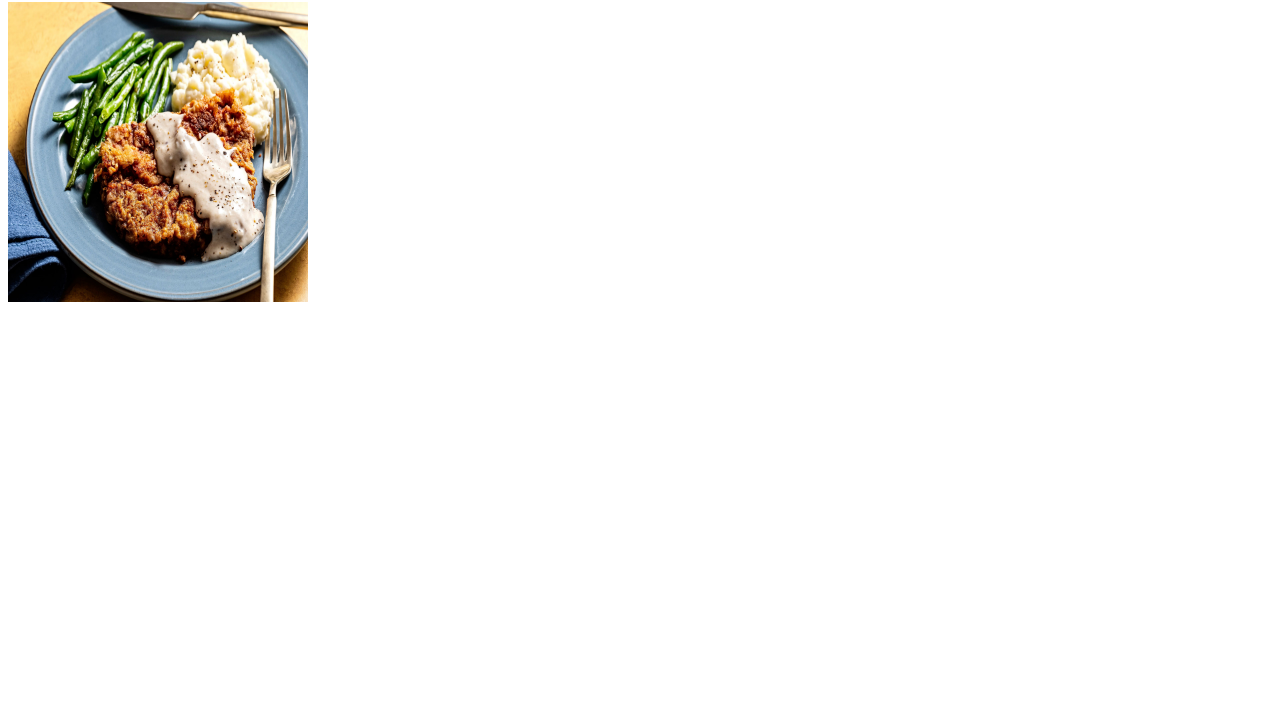
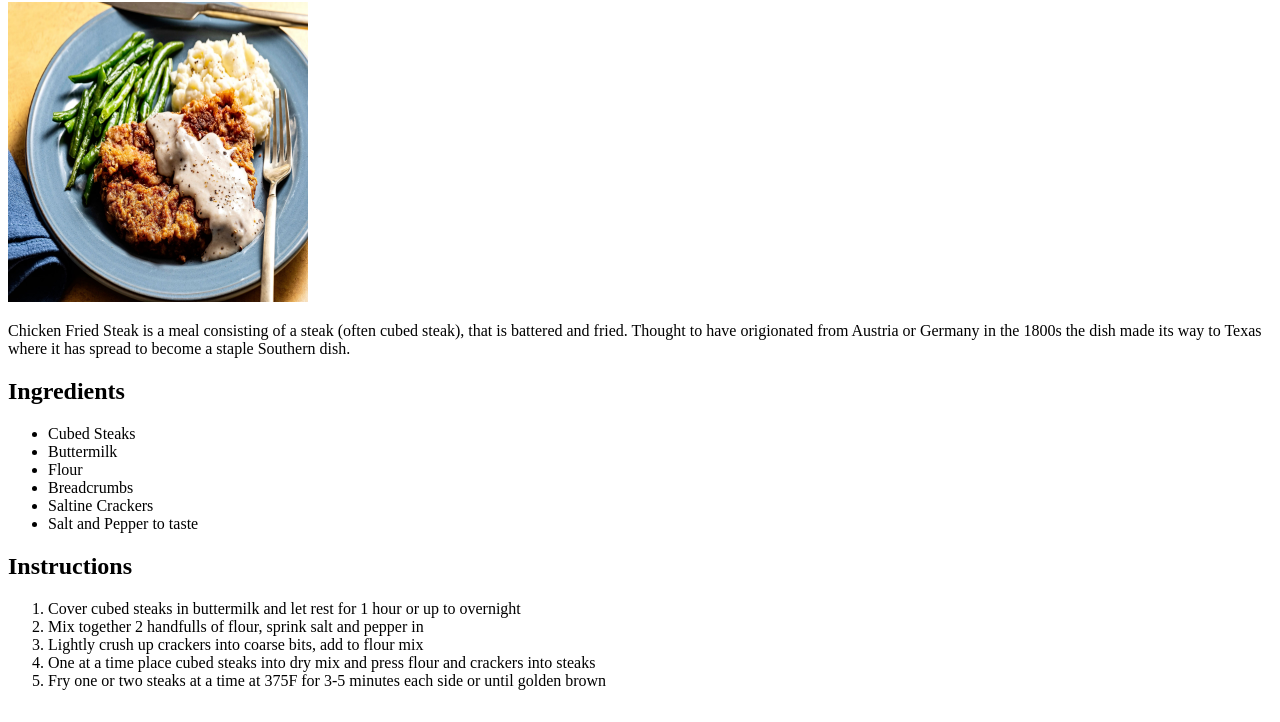
Before and after one commit to tysonrobles33/odin-recipes, a plain HTML site: page recipes/chicken-fried-steak.html in a window 1280 px wide. Shown: the part 78-800 px from the top of the page. Drawn offline with Linux system fonts and the light colour scheme.

Commit message:
feat: Add Chicken Fried Steak description, ingredients, and instructions

```diff
--- a/recipes/chicken-fried-steak.html
+++ b/recipes/chicken-fried-steak.html
@@ -8,6 +8,24 @@
 <body>
     <h1>Chicken Fried Steak</h1>
     <img src="../images/chicken-fried-steak.avif" alt="A picture of a chicken fried steak, served with mashed poatoes and asparagus" width="300" height="300">
-
+    <p>Chicken Fried Steak is a meal consisting of a steak (often cubed steak), that is battered and fried. Thought to have origionated
+        from Austria or Germany in the 1800s the dish made its way to Texas where it has spread to become a staple Southern dish.</p>
+    <h2>Ingredients</h2>
+        <ul>
+            <li>Cubed Steaks</li>
+            <li>Buttermilk</li>
+            <li>Flour</li>
+            <li>Breadcrumbs</li>
+            <li>Saltine Crackers</li>
+            <li>Salt and Pepper to taste</li>
+        </ul>
+    <h2>Instructions</h2>
+        <ol>
+            <li>Cover cubed steaks in buttermilk and let rest for 1 hour or up to overnight</li>
+            <li>Mix together 2 handfulls of flour, sprink salt and pepper in</li>
+            <li>Lightly crush up crackers into coarse bits, add to flour mix</li>
+            <li>One at a time place cubed steaks into dry mix and press flour and crackers into steaks</li>
+            <li>Fry one or two steaks at a time at 375F for 3-5 minutes each side or until golden brown</li>
+        </ol>
 </body>
 </html>
```
